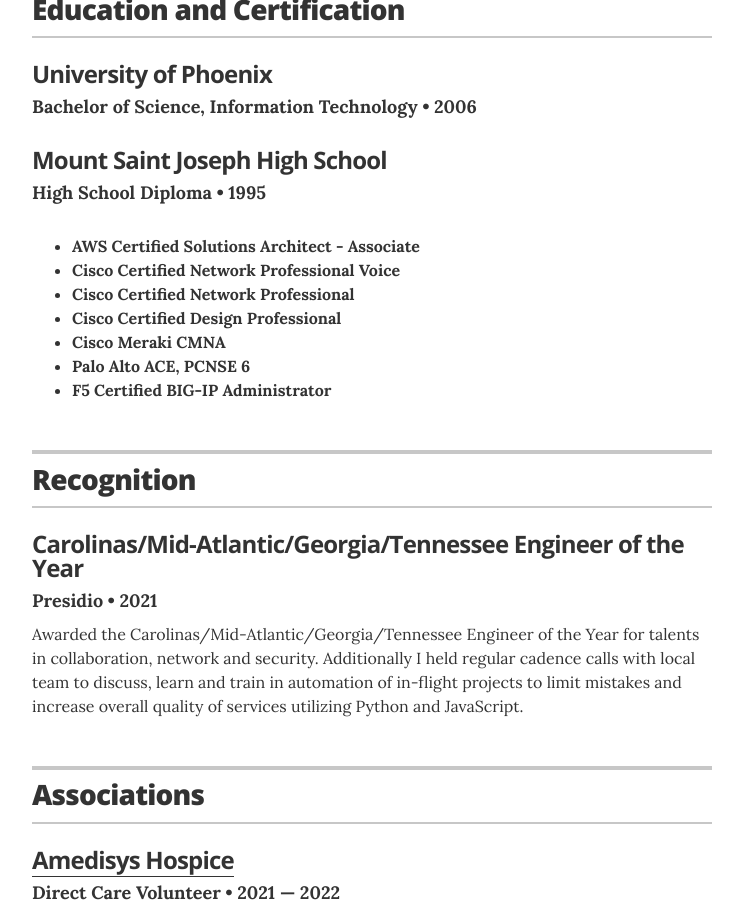
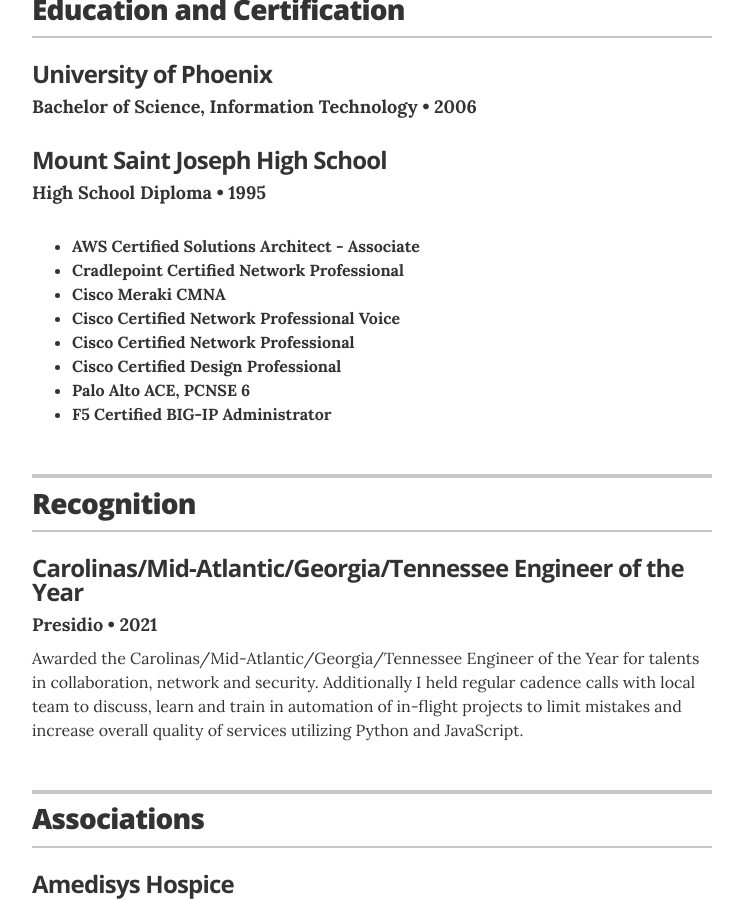
Before and after one commit to jglovier/resume-template, a Jekyll site: the page built from index.html, in a window 1280 px wide and 900 px high, scrolled down 2549 px. Shown: the whole window, without its empty margins (268-1011 px from the left). Built offline with Jekyll 4.4.1, drawn with Linux system fonts in a browser that asks for light colours.

Commit message:
Updated Education

```diff
--- a/_data/education.yml
+++ b/_data/education.yml
@@ -13,9 +13,10 @@
 
   certs:
     - cert: AWS Certified Solutions Architect - Associate
+    - cert: Cradlepoint Certified Network Professional
+    - cert: Cisco Meraki CMNA
     - cert: Cisco Certified Network Professional Voice
     - cert: Cisco Certified Network Professional
     - cert: Cisco Certified Design Professional
-    - cert: Cisco Meraki CMNA
     - cert: Palo Alto ACE, PCNSE 6
     - cert: F5 Certified BIG-IP Administrator
```
